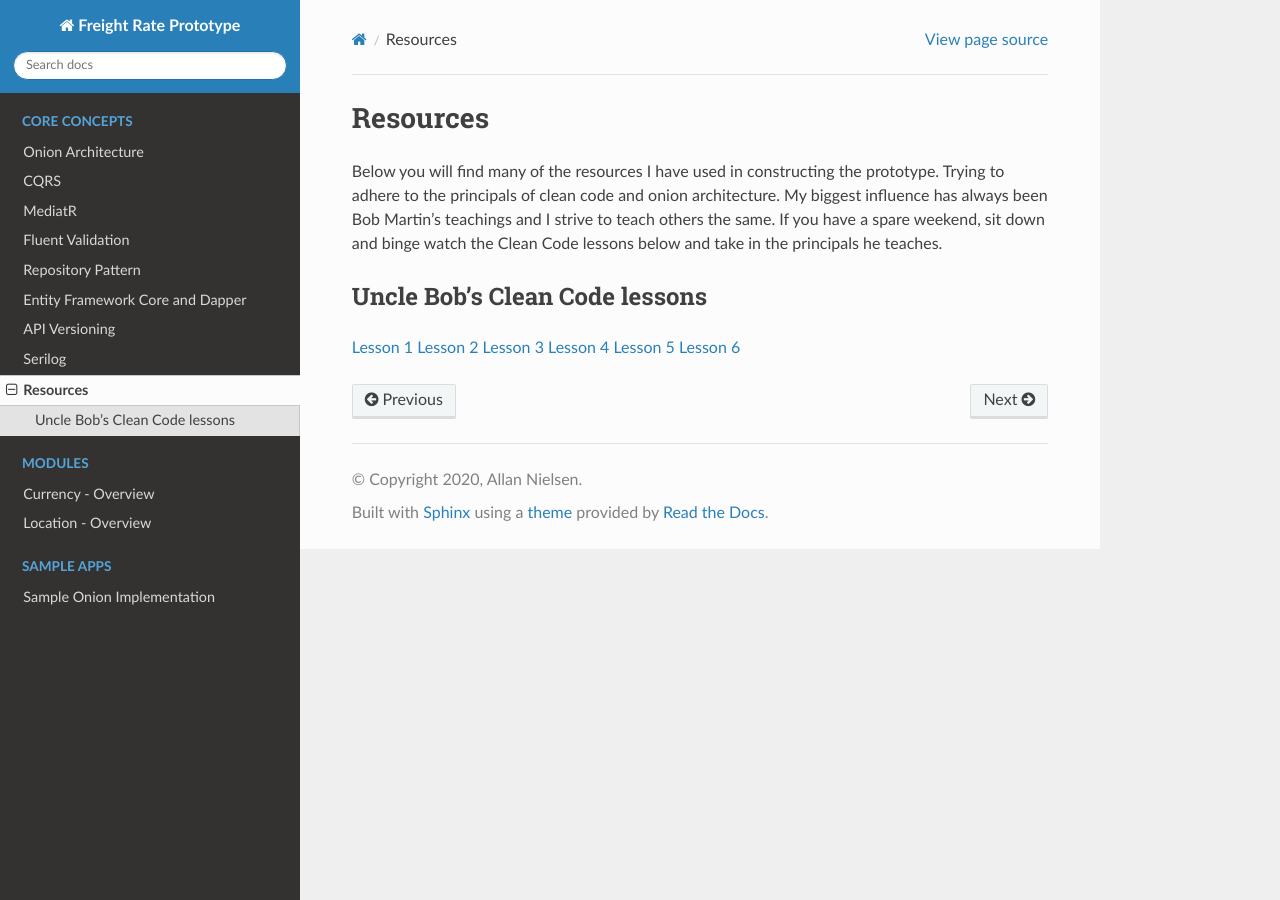
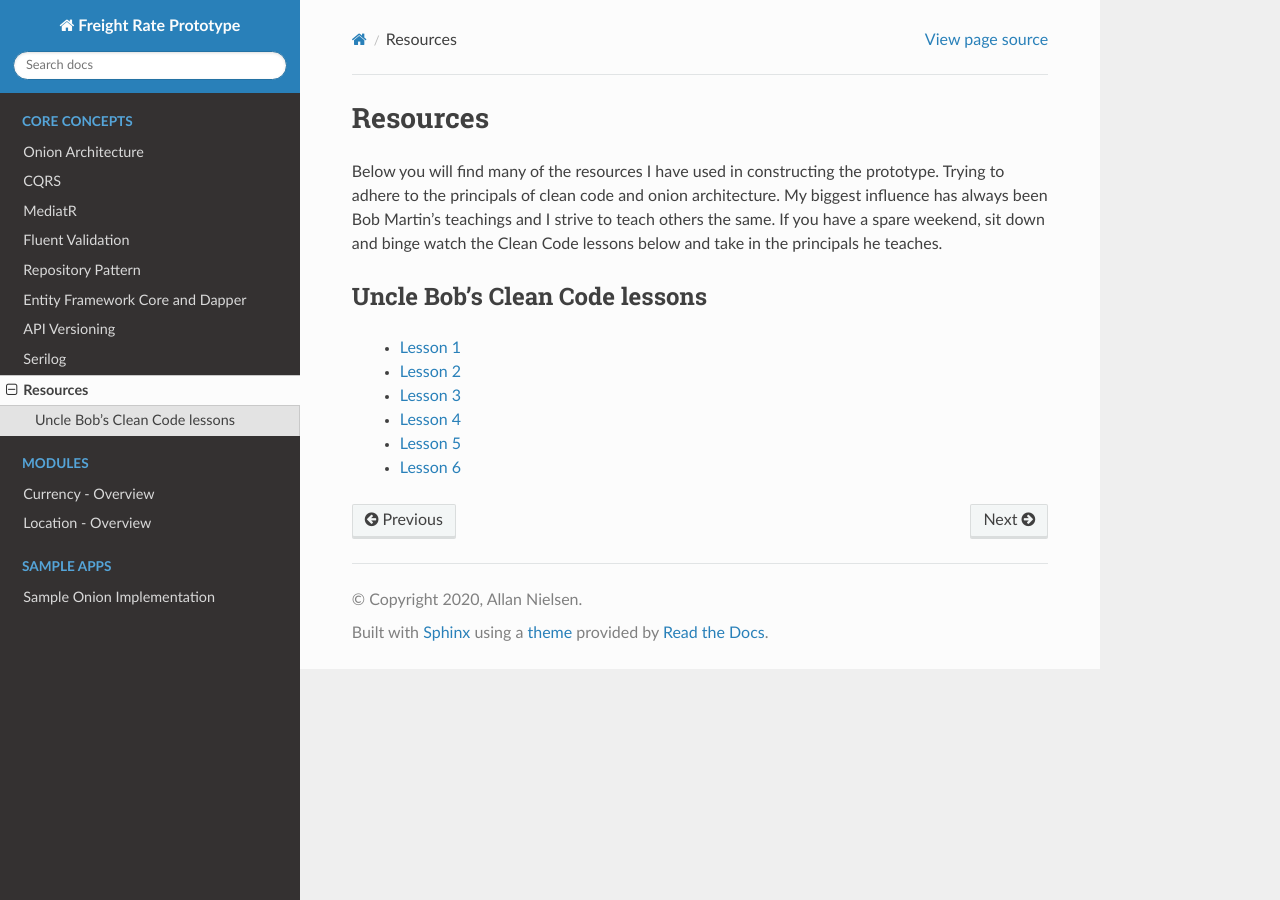
Before and after one commit to davidwrj/FRPrototype, a Sphinx documentation site: the page built from docs/source/core-concepts/resources.rst, in a window 1280 px wide. Built offline with Sphinx 7.4.7 and the Read the Docs theme 2.0.0, drawn with Linux system fonts in a browser that asks for light colours.

```diff
--- a/docs/source/core-concepts/resources.rst
+++ b/docs/source/core-concepts/resources.rst
@@ -9,12 +9,12 @@ principals he teaches.
 Uncle Bob's Clean Code lessons
 ------------------------------
 
-`Lesson 1`_
-`Lesson 2`_
-`Lesson 3`_
-`Lesson 4`_
-`Lesson 5`_
-`Lesson 6`_
+ * `Lesson 1`_
+ * `Lesson 2`_
+ * `Lesson 3`_
+ * `Lesson 4`_
+ * `Lesson 5`_
+ * `Lesson 6`_
 
 .. _`Lesson 1`: https://youtu.be/7EmboKQH8lM
 .. _`Lesson 2`: https://youtu.be/2a_ytyt9sf8
```
